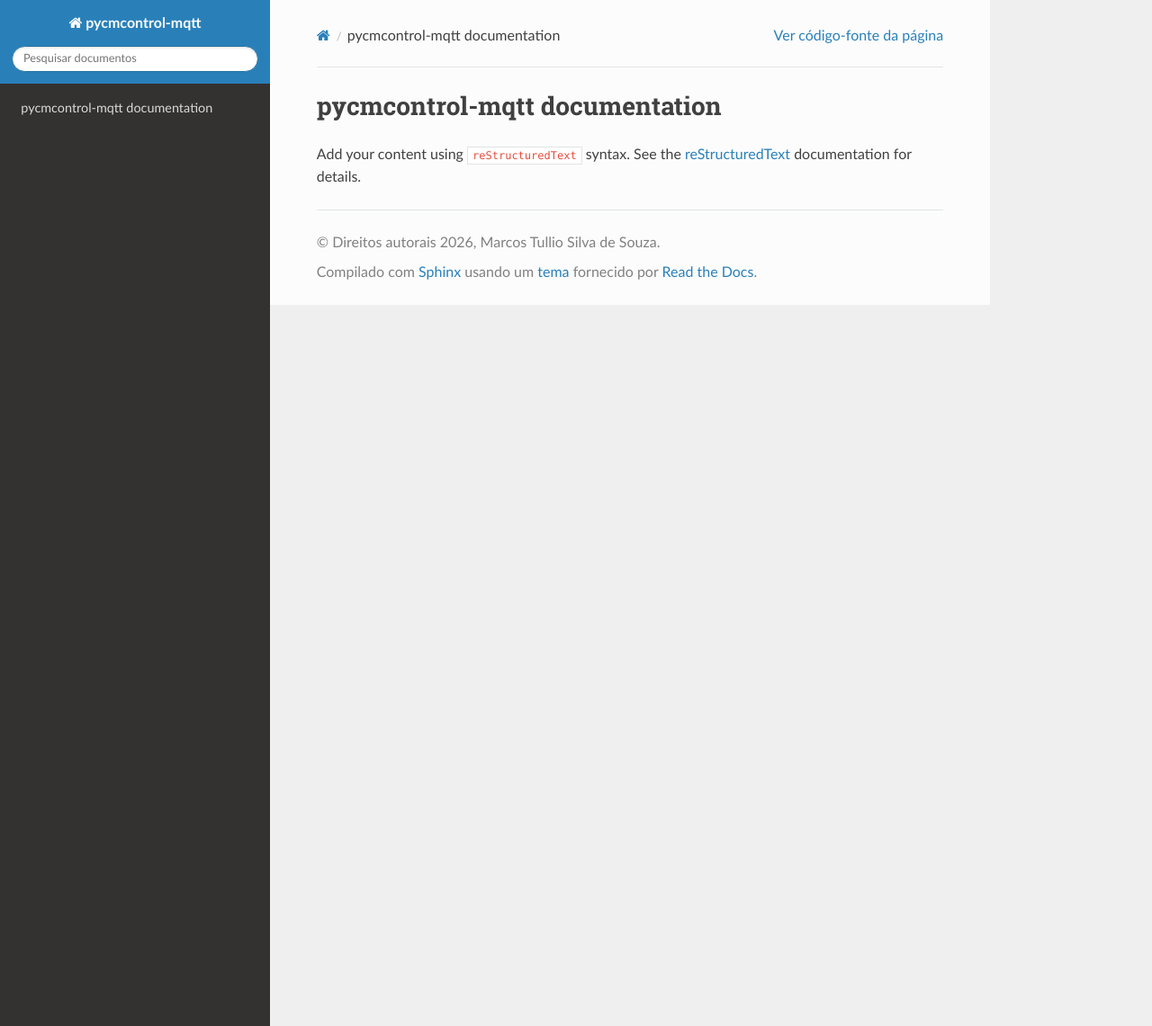
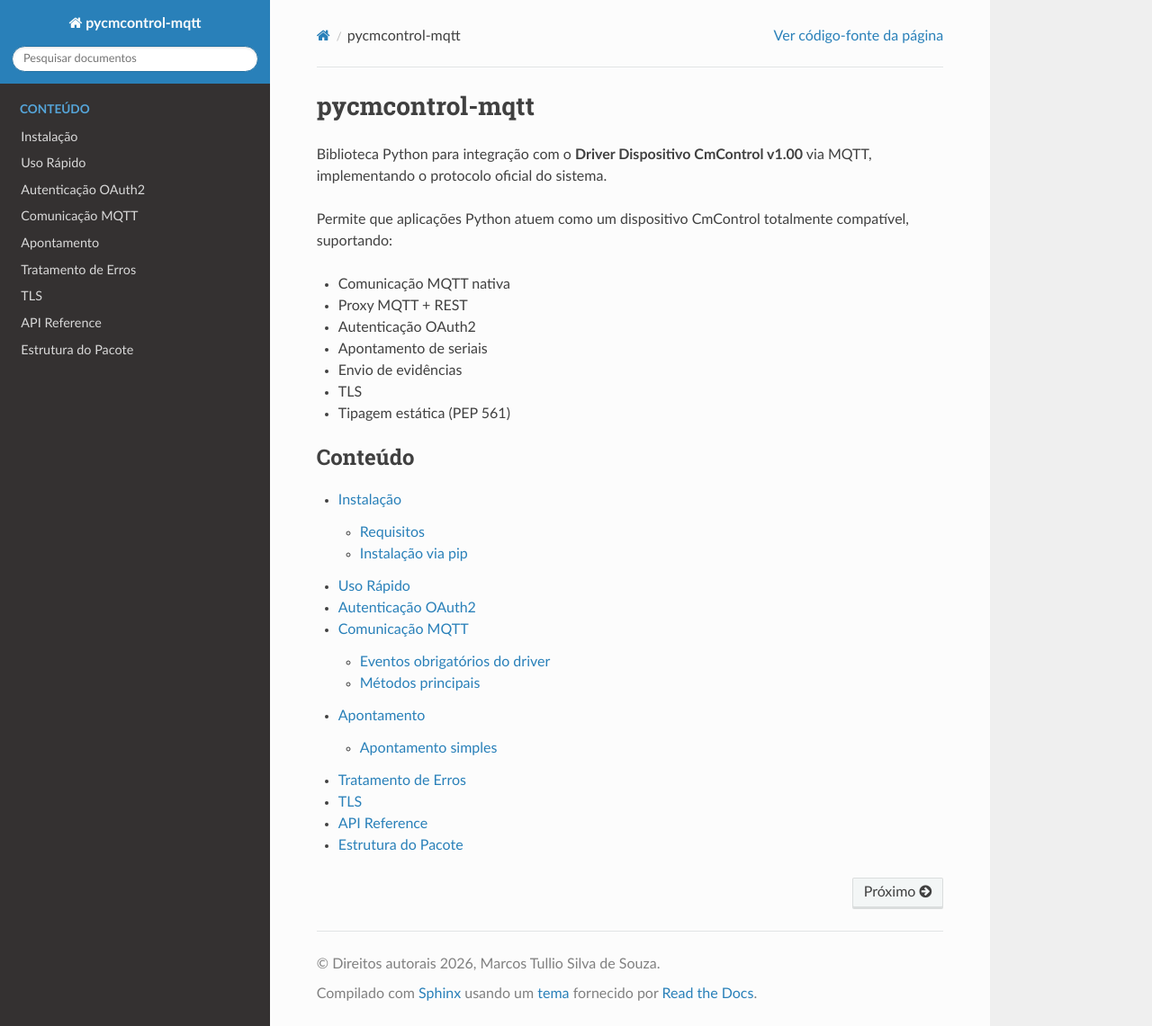
Before and after one commit to marcostulliosouza/pycmcontrol-mqtt, a Sphinx documentation site: the page built from docs/source/index.rst, in a window 1280 px wide and 1141 px high. Shown: the whole window at 90% size. Built offline with Sphinx 7.4.7 and the Read the Docs theme 3.1.0, drawn with Linux system fonts in a browser that asks for light colours.

Commit message:
full professional documentation struture

```diff
--- a/docs/source/index.rst
+++ b/docs/source/index.rst
@@ -1,16 +1,30 @@
-.. pycmcontrol-mqtt documentation master file, created by
-   sphinx-quickstart on Sat Feb 28 18:37:37 2026.
-   You can adapt this file completely to your liking, but it should at least
-   contain the root `toctree` directive.
+pycmcontrol-mqtt
+================
 
-pycmcontrol-mqtt documentation
-==============================
+Biblioteca Python para integração com o **Driver Dispositivo CmControl v1.00** via MQTT,
+implementando o protocolo oficial do sistema.
 
-Add your content using ``reStructuredText`` syntax. See the
-`reStructuredText <https://www.sphinx-doc.org/en/master/usage/restructuredtext/index.html>`_
-documentation for details.
+Permite que aplicações Python atuem como um dispositivo CmControl totalmente compatível,
+suportando:
 
+- Comunicação MQTT nativa
+- Proxy MQTT + REST
+- Autenticação OAuth2
+- Apontamento de seriais
+- Envio de evidências
+- TLS
+- Tipagem estática (PEP 561)
 
 .. toctree::
    :maxdepth: 2
-   :caption: Contents:
+   :caption: Conteúdo
+
+   installation
+   quickstart
+   oauth2
+   mqtt
+   apontamento
+   errors
+   tls
+   api
+   structure
--- /dev/null
+++ b/docs/source/installation.rst
@@ -0,0 +1,16 @@
+Instalação
+==========
+
+Requisitos
+----------
+
+- Python ≥ 3.9
+- Broker MQTT compatível com CmControl
+- Dispositivo previamente cadastrado
+
+Instalação via pip
+------------------
+
+.. code-block:: bash
+
+   pip install pycmcontrol-mqtt
--- /dev/null
+++ b/docs/source/structure.rst
@@ -0,0 +1,11 @@
+Estrutura do Pacote
+===================
+
+::
+
+   pycmcontrol_mqtt/
+    ├── client.py
+    ├── config.py
+    ├── models.py
+    ├── errors.py
+    └── utils.py
```
Also changed, not shown: docs/source/api.rst (added, +16 -0 lines), docs/source/apontamento.rst (added, +28 -0 lines), docs/source/errors.rst (added, +20 -0 lines), docs/source/mqtt.rst (added, +24 -0 lines), docs/source/oauth2.rst (added, +19 -0 lines), docs/source/quickstart.rst (added, +21 -0 lines), docs/source/tls.rst (added, +17 -0 lines).
